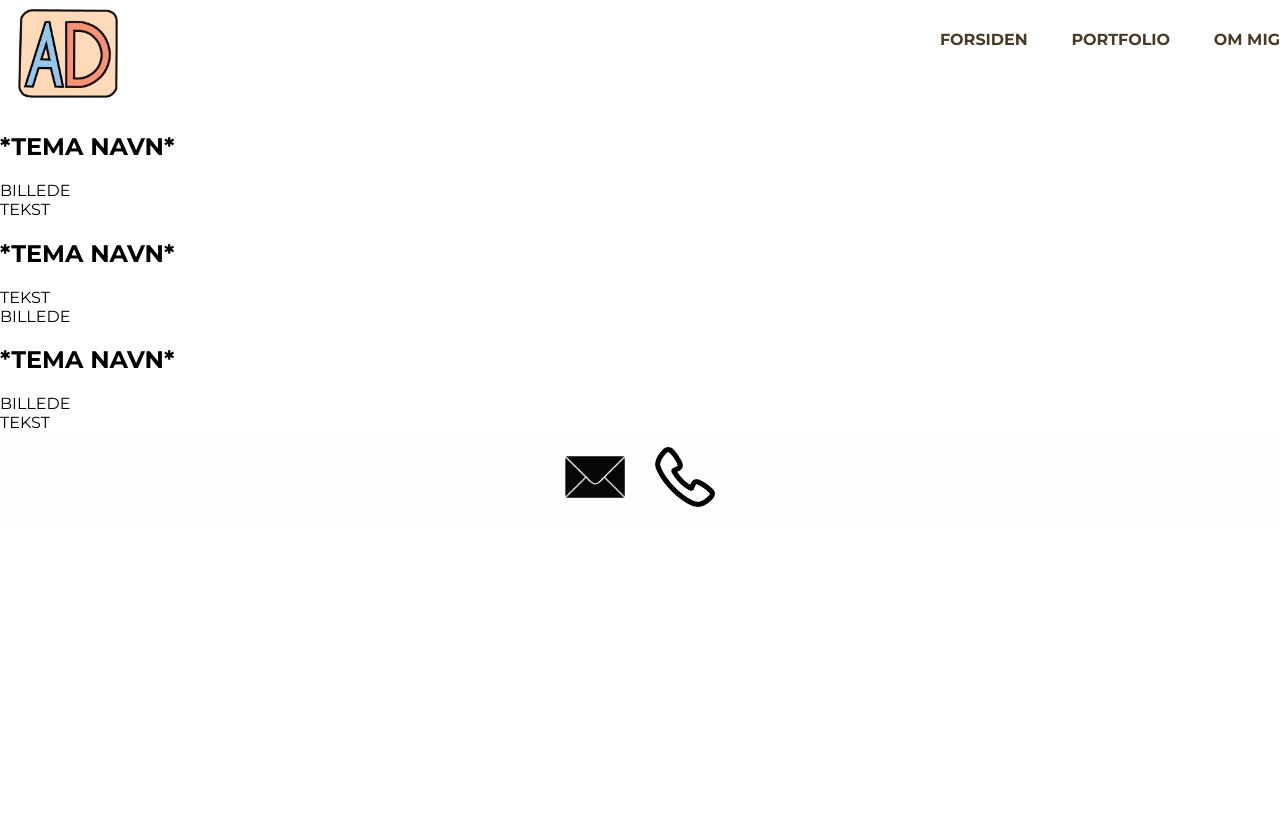
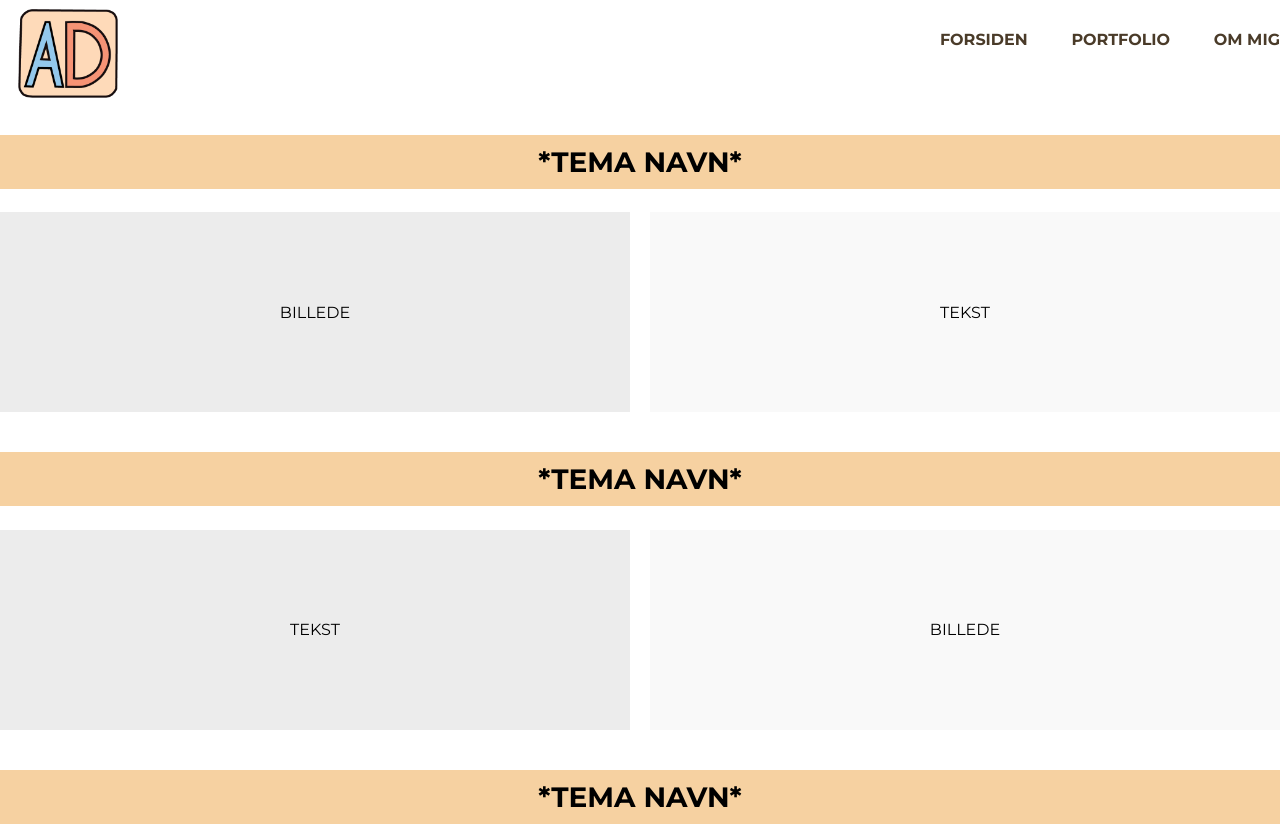
Before and after one commit to anjadavi/Eksamenssite, a plain HTML site: page potfolio.html in a window 1280 px wide. Shown: the top 827 px of the page. Before the commit the page ends 800 px from the top, so only its background shows below. Drawn offline with Linux system fonts and the light colour scheme.

Commit message:
retter i style

```diff
--- a/style.css
+++ b/style.css
@@ -1,6 +1,4 @@
 /* -------------------------STANDARD MOBIL VERSION----------------------- */
-
-/* HEADER FOR MOBIL */
 
 body {
   font-family: "Montserrat", serif;
@@ -8,10 +6,12 @@ body {
   margin: 0;
   padding: 0;
 }
+
 main {
   margin-top: 30px;
 }
 
+/* HEADER - (mobil) */
 .logo_container {
   display: flex;
   justify-content: right;
@@ -25,13 +25,12 @@ main {
   margin-top: 3px;
 }
 
-/* BURGERMENU */
+/* BURGERMENU - (mobil) */
 .burger-menu {
   max-width: 100%;
   font-size: 3.5rem;
   cursor: pointer;
   display: none;
-  color: var(--color2);
 }
 #burger-toggle {
   display: none;
@@ -50,7 +49,7 @@ nav a {
 }
 
 @media (max-width: 890px) {
-  /* BURGERMENU */
+  /* BURGERMENU - (desktop)*/
   header {
     /* position: fixed; */
     width: 100%;
@@ -92,33 +91,6 @@ nav a {
     margin-left: -1.5em;
   }
 }
-/* SLUT PÅ HEADER */
-
-body {
-  margin: 0;
-  padding: 0;
-}
-
-/* HERO sektion - (mobil) */
-
-.hero-section {
-  position: relative;
-}
-
-.hero-image img {
-  width: 100%;
-  height: 600px;
-  object-fit: cover;
-  object-position: center;
-}
-
-.hero-text img {
-  position: absolute;
-  top: 37%;
-  left: 38%;
-  transform: translateX(-75%) rotate(22deg);
-  width: 50%;
-}
 
 /* FOOTER - (mobil) */
 footer {
@@ -150,6 +122,62 @@ footer .tooltip {
   display: none;
 }
 
+/* FORSIDEN - Main sektion - (mobil) */
+
+.hero-section {
+  position: relative;
+}
+
+.hero-image img {
+  width: 100%;
+  height: 600px;
+  object-fit: cover;
+  object-position: center;
+}
+
+.hero-text img {
+  position: absolute;
+  top: 37%;
+  left: 38%;
+  transform: translateX(-75%) rotate(22deg);
+  width: 50%;
+}
+
+/* PORTFOLIO - Main sektion - (mobil) */
+.tema {
+  margin-bottom: 40px;
+}
+
+.tema h2 {
+  background-color: #f6d1a1;
+  padding: 10px;
+  text-align: center;
+  font-size: 24px;
+}
+
+.content-grid {
+  display: flex;
+  flex-direction: column;
+  gap: 20px;
+  margin-top: 20px;
+}
+
+.billede {
+  background-color: #ececec;
+  height: 200px;
+  display: flex;
+  justify-content: center;
+  align-items: center;
+}
+
+.tekst {
+  background-color: #f9f9f9;
+  height: 200px;
+  display: flex;
+  justify-content: center;
+  align-items: center;
+}
+
 /* ------------------------------ DESKTOP VERSION----------------------- */
 
 @media (min-width: 816px) {
@@ -157,7 +185,7 @@ footer .tooltip {
     margin-top: 105px;
   }
 
-  /* DESKTOP HEADER */
+  /* HEADER - (desktop) */
 
   body {
     margin: 0;
@@ -184,21 +212,6 @@ footer .tooltip {
     margin: auto;
     margin-left: 900px;
     padding-top: 30px;
-  }
-
-  /* SLUT PÅ DESKTOP HEADER  */
-
-  /* HERO */
-  .hero-section {
-    position: relative;
-  }
-
-  .hero-text img {
-    position: absolute;
-    top: 31%;
-    left: 42%;
-    transform: translateX(-75%) rotate(22deg);
-    width: 20%;
   }
 
   /* FOOTER sektion - (desktop) */
@@ -236,4 +249,33 @@ footer .tooltip {
     visibility: visible;
     opacity: 1; /* Vist på hover */
   }
+
+  /* FORSIDEN - Main sektion - (desktop)*/
+  .hero-section {
+    position: relative;
+  }
+
+  .hero-text img {
+    position: absolute;
+    top: 31%;
+    left: 42%;
+    transform: translateX(-75%) rotate(22deg);
+    width: 20%;
+  }
 }
+
+/* PORTFOLIO - Main sektion - (desktop) */
+@media (min-width: 890px) {
+  .content-grid {
+    flex-direction: row;
+  }
+
+  .billede,
+  .tekst {
+    flex: 1;
+  }
+
+  .tema h2 {
+    font-size: 28px;
+  }
+}
```
